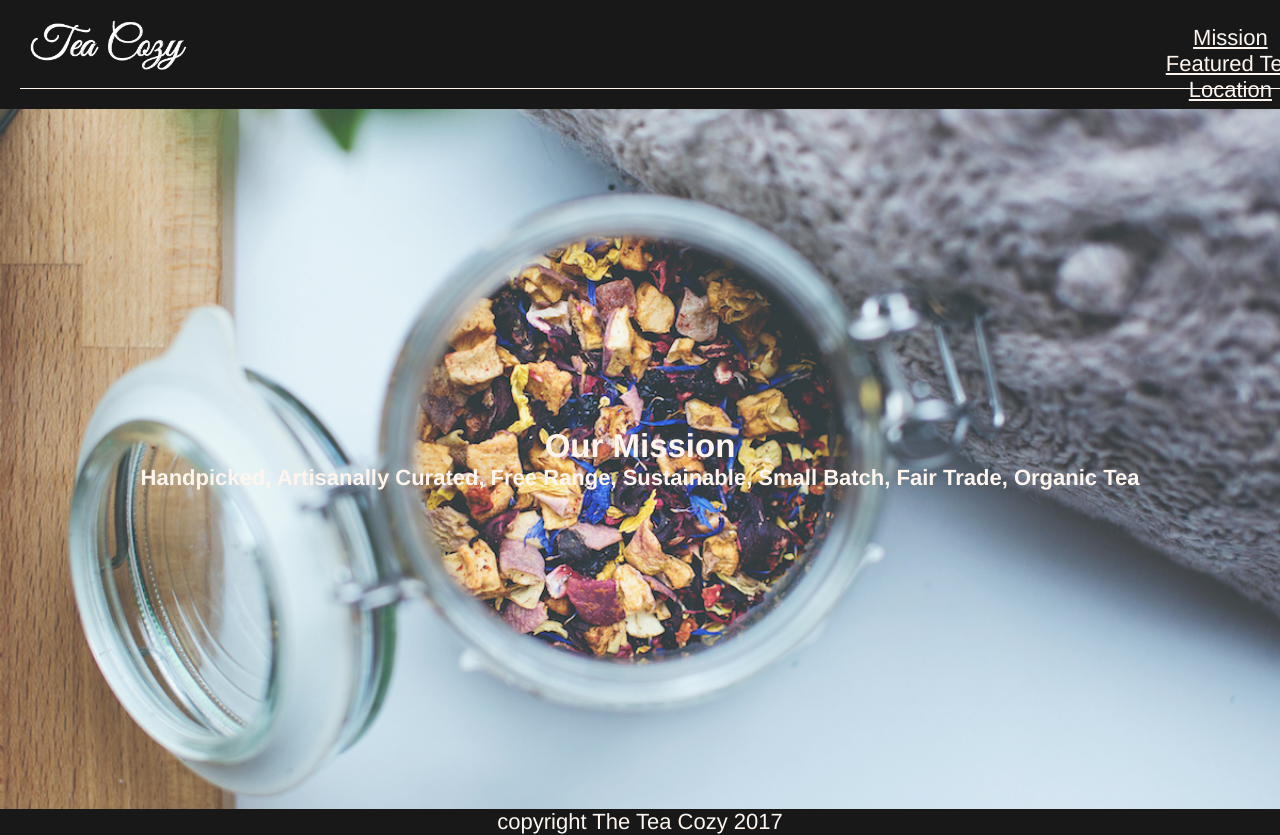
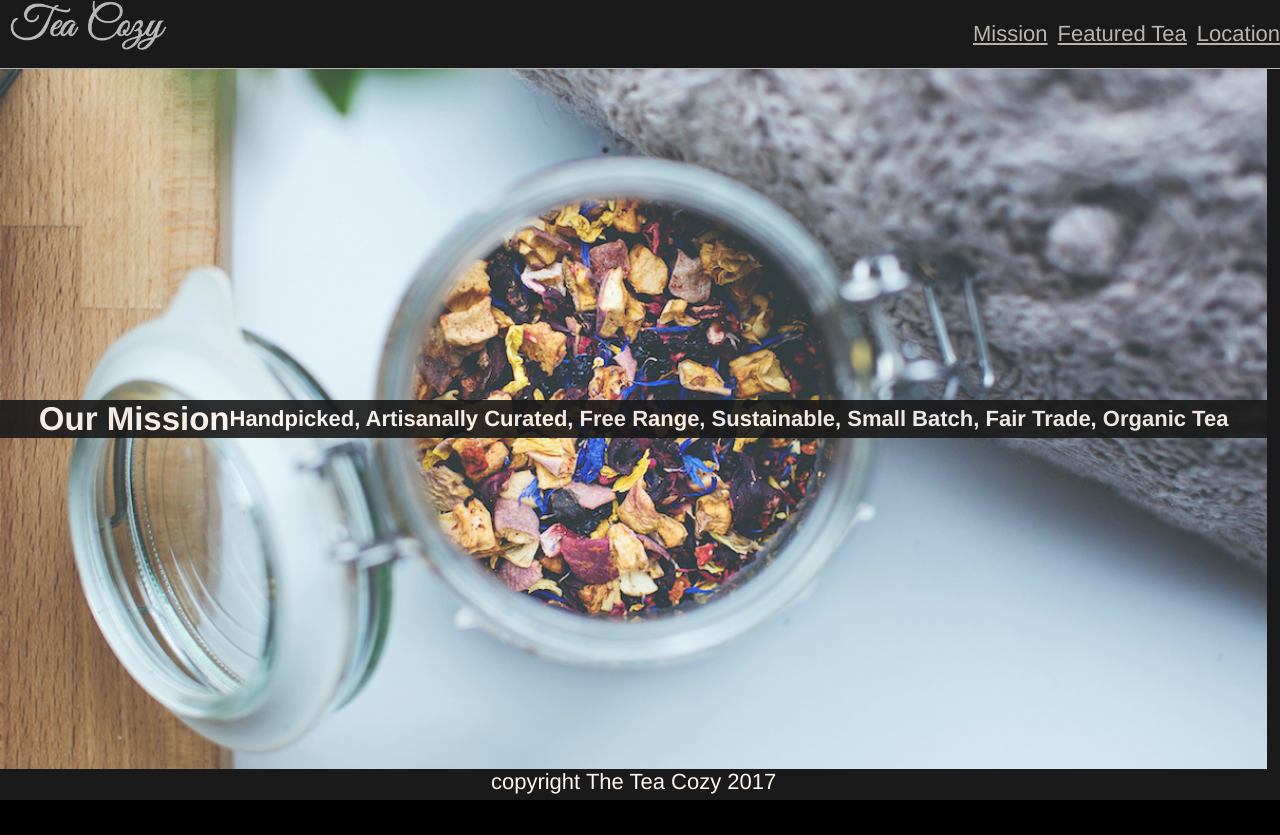
Before and after one commit to wozboz/teacozy, a plain HTML site: page index.html in a window 1280 px wide. After the commit the page ends 800 px from the top, so only its background shows below. Drawn offline with Linux system fonts and the light colour scheme.

Commit message:
Finalized css for navbar

```diff
--- a/css/styles.css
+++ b/css/styles.css
@@ -12,20 +12,26 @@ html {
     background-color: black;
     text-align: center;
     opacity: 0.9;
+    width: 99%;
 }
 
-body{
-    margin-left: 20px auto;
+main {
+    margin-top: 69px;
 }
 
 nav {
+    position: fixed;
+    display: flex;
+    flex-flow: row wrap;
     border-bottom: 1px solid seashell;
-    width: 100%;
     z-index: 5;
-    margin: 20px;
     height: 69px;
     display: flex;
-    justify-content: space-between;
+    justify-content:space-between;
+    background-color: black;
+    opacity: 0.7;
+    width: 100%;
+    top: 0;
 }
 
 #logo {
@@ -51,21 +57,22 @@ a {
     text-align: center;
 }
 
-.banner h2 {
-    margin: auto;
+#banner div {
+    display: flex;
+    justify-content: center;
+    align-items: center;
+    text-align: center;
+    background-color: black;
     opacity: 0.9;
+    width: 100%;
 }
 
 nav ul {
+    display: inline-flex;
+    align-items: center;
     list-style-type: none;
-    margin: 5px;
-    padding: 0;
-    padding: 14px auto;
 }
 
-nav ul li {
-    display: flex;
-    justify-content: center;
-    align-items:center;
-    text-align:center;
+nav ul a {
+    margin-left: 10px;
 }
```
